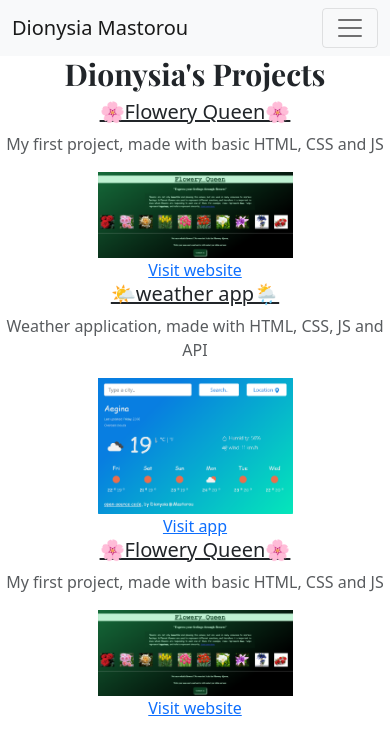
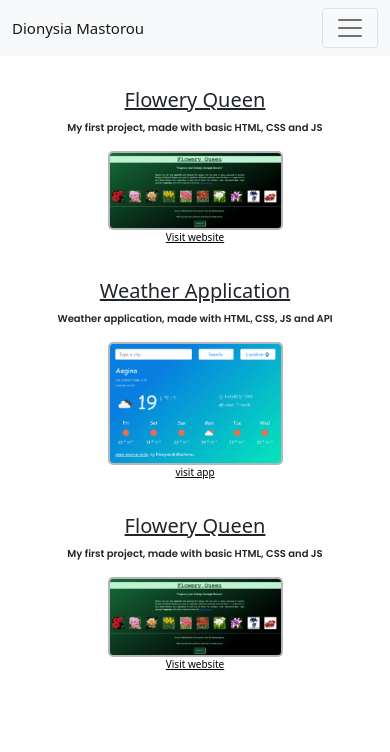
Before and after one commit to DionysiaM/My-responsive-portfolio, a plain HTML site: page portfolio.html in a window 390 px wide. Drawn offline with nearby package versions, Linux system fonts and the light colour scheme; a web font is replaced by a local one.

Commit message:
Made it responsive / Added Contact Form / Change-added  design

```diff
--- a/portfolio.html
+++ b/portfolio.html
@@ -44,12 +44,12 @@
             </div>
         </div>
     </nav>
-    <h1 class="text-center">Dionysia's Projects</h1>
+
     <div class="row">
-        <div class="col-12 ">
-            <h5 class="text-decoration-underline"> 🌸Flowery Queen🌸</h5>
-            <p class=" opacity-75"> My first project, made with basic HTML, CSS and JS</p>
-            <img src="/flowery-queen.png" class="img-fluid flowery-queen-img" alt="flowery-queen webpage">
+        <div class="col-12 col-project-pictures">
+            <h5 class="text-decoration-underline"> Flowery Queen</h5>
+            <p> My first project, made with basic HTML, CSS and JS</p>
+            <img src="/flowery-queen.png" class="img-fluid images-portfolio" alt="flowery-queen webpage">
             <footer>
                 <a
                     href="https://s3.amazonaws.com/shecodesio-production/challenge_submissions/files/000/412/266/original/Final_Project.html?1625692578">Visit
@@ -58,20 +58,20 @@
         </div>
 
 
-        <div class="col-12 ">
-            <h5 class="text-decoration-underline""> 🌤weather app🌦</h5>
-                <p class=" opacity-75"> Weather application, made with HTML, CSS, JS and API</p>
-                <img src="/weather.png" class="img-fluid flowery-queen-img" alt="flowery-queen webpage">
+        <div class="col-12 col-project-pictures">
+            <h5 class="text-decoration-underline"> Weather Application</h5>
+            <p>Weather application, made with HTML, CSS, JS and API</p>
+            <img src=" /weather.png" class="img-fluid images-portfolio" alt="weather-app">
             <footer>
-                    <a href="https://tender-benz-c06d4d.netlify.app/">Visit
-                        app</a>
+                <a href="https://tender-benz-c06d4d.netlify.app/"> visit
+                    app </a>
             </footer>
         </div>
 
-        <div class="col-12">
-            <h5 class="text-decoration-underline""> 🌸Flowery Queen🌸</h5>
-                <p class=" opacity-75"> My first project, made with basic HTML, CSS and JS</p>
-                <img src="/flowery-queen.png" class="img-fluid flowery-queen-img" alt="flowery-queen webpage">
+        <div class="col-12 col-project-pictures">
+            <h5 class="text-decoration-underline">Flowery Queen</h5>
+            <p> My first project, made with basic HTML, CSS and JS</p>
+            <img src=" /flowery-queen.png" class="img-fluid images-portfolio" alt="flowery-queen webpage">
             <footer>
                 <a
                     href="https://s3.amazonaws.com/shecodesio-production/challenge_submissions/files/000/412/266/original/Final_Project.html?1625692578">Visit
--- a/style.css
+++ b/style.css
@@ -5,13 +5,26 @@
   background-color: rgb(241, 238, 238);
 }
 
+
 h1 {
   font-family: "Playfair Display", serif;
   font-weight: bold;
   font-size: 30px;
+  padding-top: 10px;
+  padding-bottom: 8px;
+  text-align: center;
 }
+
 h2 {
+   font-family: "Playfair Display", serif;
+   font-weight: bold;
+   font-size: 25px;
+}
+
+p {
   font-family: "Poppins", sans-serif;
+  font-size: 13px;
+  opacity: 0.7;
 }
 
 .lets-code-img {
@@ -20,20 +33,59 @@ h2 {
   display: block;
 }
 
-footer {
+.row {
   text-align: center;
-  color: blue;
+  padding: 20px;
 }
 
-.row {
-  text-align: center;
+.col-project-pictures {
+  margin: 12px 0;
+
 }
 
-.col {
-  margin: 2px;
-  padding: 2px;
+.images-portfolio {
+  max-width: 50%;
+  border-radius: 5px;
+  border: 2px solid #b5b6b8;
 }
 
-.flowery-queen-img {
-  max-width: 50%;
+footer {
+  font-size: 10px;
+  padding-bottom: 10px;
 }
+
+a {
+  color: black;
+}
+
+.form-container{
+  max-width: 30%;
+  display: block;
+  margin: 0 auto;
+  padding: 30px 0;
+font-weight: 600;
+
+}
+
+@media (max-width: 576px) {
+  h1 {
+    font-size: 16px;
+  }
+
+  .navbar-brand {
+    font-size: 15px;
+  }
+
+  p {
+    font-size: 10px;
+    font-style: bold;
+    opacity: 1;
+  }
+
+  .lets-code-img{
+    max-width: 30%;
+  }
+
+  .form-container{
+    max-width: 50%;
+  }
```
Also changed, not shown: contact.html (+13 -19 lines), index.html (+5 -5 lines). Lines whose indentation alone changed are shown as unchanged.
